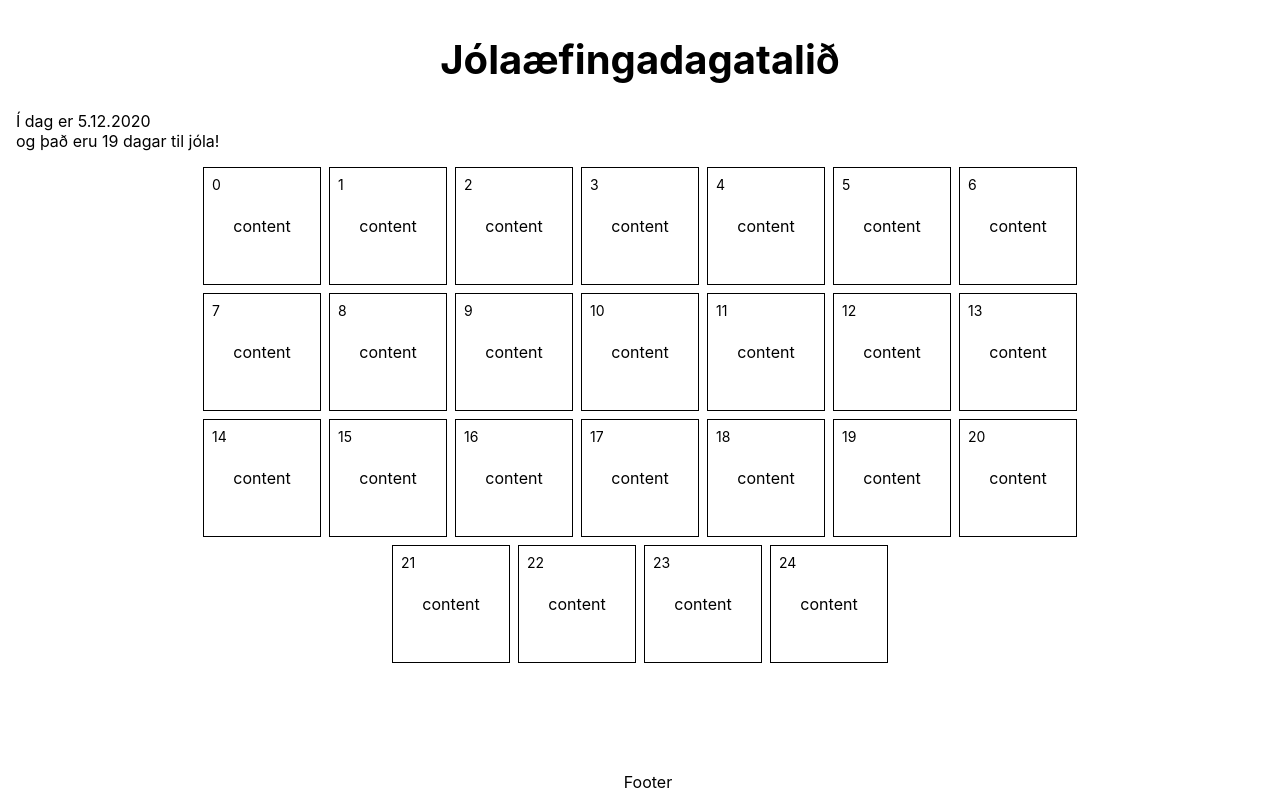
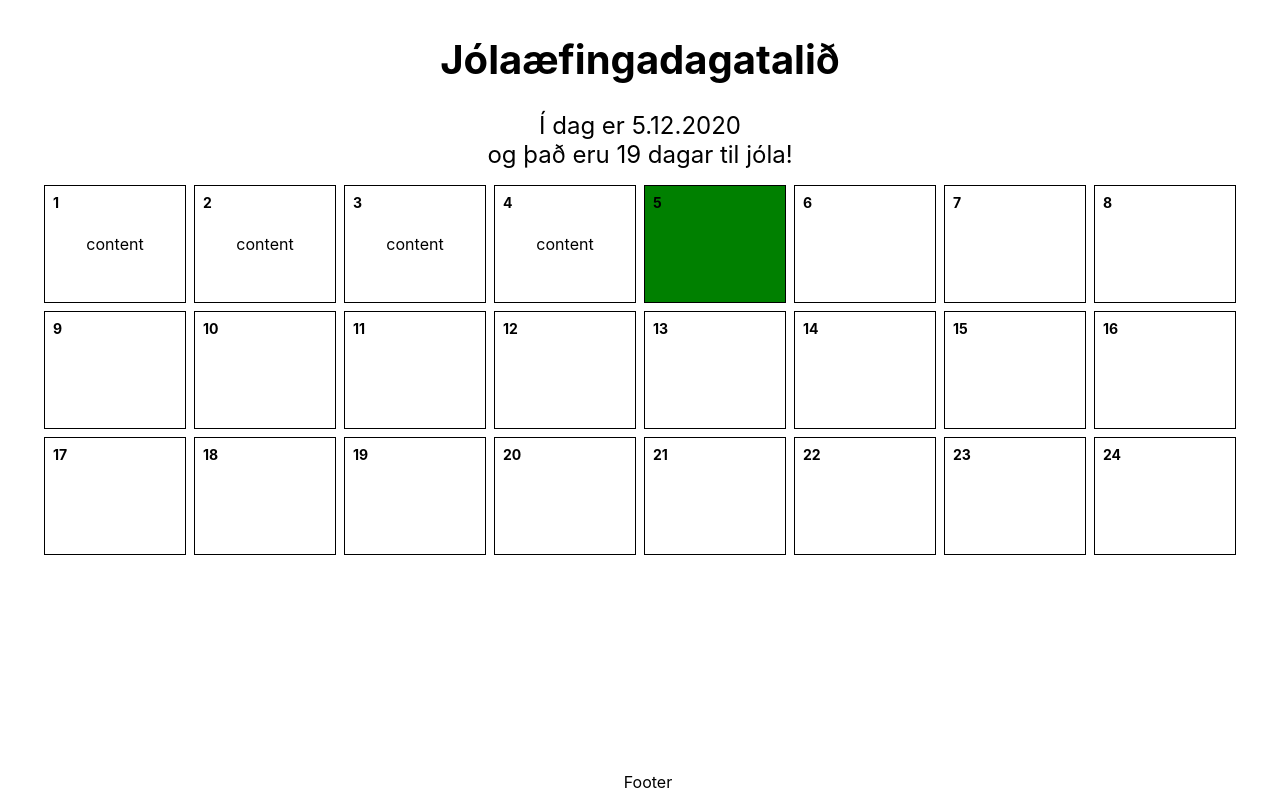
Before and after one commit to eseinn-zz/eseinn.github.io, a React (Create React App) app: page / in a window 1280 px wide. Built offline with nearby package versions, Linux system fonts and the light colour scheme.

Commit message:
Add basic styling to calendar and body text. Hide future days and make today more prominent in calendar.

```diff
--- a/src/Body/Body.js
+++ b/src/Body/Body.js
@@ -4,8 +4,14 @@ import { Calendar } from './';
 const Container = styled.div`
   margin: 8px;
 `;
-const TodayDate = styled.div``;
-const CountdownDays = styled.div``;
+const TodayDate = styled.div`
+  text-align: center;
+  font-size: 24px;
+`;
+const CountdownDays = styled.div`
+  text-align: center;
+  font-size: 24px;
+`;
 
 const today = new Date();
 const dayOfMonth = today.getDate();
--- a/src/Body/Calendar.js
+++ b/src/Body/Calendar.js
@@ -7,29 +7,19 @@ const Wrapper = styled.div`
 
 const Container = styled.div`
   display: flex;
-  flex-direction: column;
-`;
-
-const Week = styled.div`
-  display: flex;
+  justify-content: center;
+  flex-wrap: wrap;
   flex-direction: row;
-  justify-content: center;
 `;
 
 const renderDays = () => {
   let days = [];
-  const rows = [];
   const count = 25;
-  for (let day = 0; day < count; day++) {
+  for (let day = 1; day < count; day++) {
     days.push(<Day day={day} />);
-
-    if ((day + 1) % 7 === 0 || day === count - 1) {
-      rows.push(<Week>{days}</Week>);
-      days = [];
-    }
   }
 
-  return rows;
+  return days;
 };
 const Calendar = () => {
   return (
--- a/src/Body/Day.js
+++ b/src/Body/Day.js
@@ -1,4 +1,7 @@
 import styled from 'styled-components';
+
+const date = new Date();
+const today = date.getDate();
 
 const Wrapper = styled.div`
   height: 100px;
@@ -10,25 +13,35 @@ const Wrapper = styled.div`
   justify-content: center;
   flex-direction: column;
   justify-content: start;
+  @media only screen and (max-width: 950px) {
+    min-width: 75px;
+    height: 75px;
+  }
+  flex: 0 0 10%;
+  cursor: ${(props) => props.isToday && 'pointer'};
+
+  background: ${(props) => props.isToday && 'green'};
 `;
 const Number = styled.div`
   font-size: 14px;
   position: absolute;
+  font-weight: bold;
 `;
 const ContentWrapper = styled.div`
   flex: 1;
   display: flex;
   justify-content: center;
   align-items: center;
+  display: ${(props) => !props.isVisible && 'none'};
 `;
 const ContentContainer = styled.div``;
 
 const Day = ({ day }) => {
-  console.log(day);
+  const isToday = day === today;
   return (
-    <Wrapper>
+    <Wrapper isToday={isToday}>
       <Number>{day}</Number>
-      <ContentWrapper>
+      <ContentWrapper isVisible={day < today}>
         <ContentContainer>content</ContentContainer>
       </ContentWrapper>
     </Wrapper>
```
Also changed, not shown: 1 other file (tests, documents, lock files or other folders).
